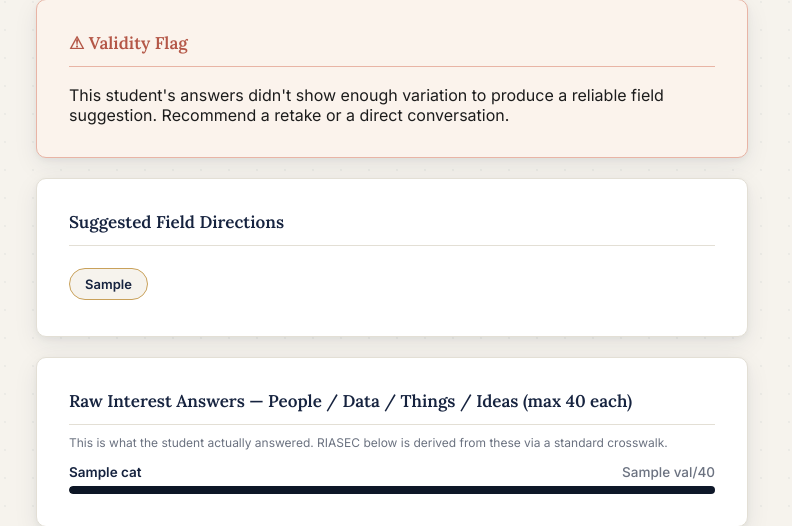
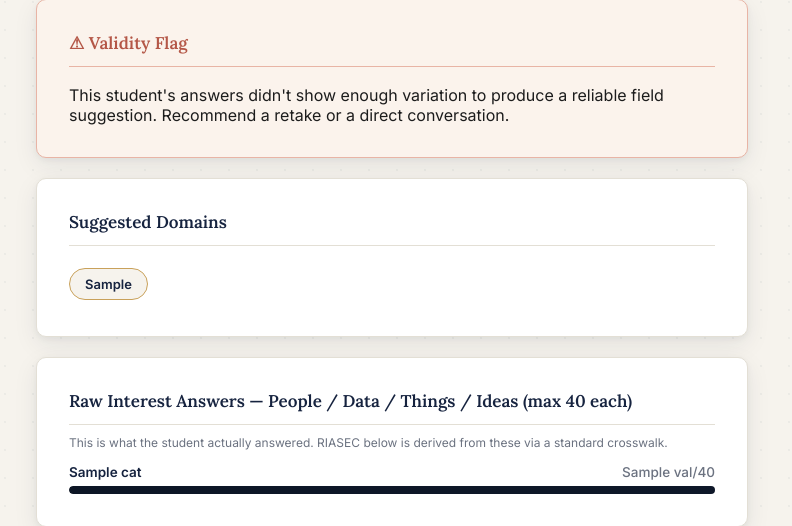
Before and after one commit to javedqarib332-art/CareerPilot-The-Citizens-Foundation-College, a Flask app: template templates/dashboard_detail.html in a window 1280 px wide. Shown: the part 307-833 px from the top of the page, without its empty margins (248-1040 px from the left). Run offline with Flask 3, Linux system fonts and the light colour scheme; the template is opened without the code that fills it: most values are stand-ins (such as "Sample title", 1, 10 or a date in 2020).

Commit message:
Update dashboard_detail.html

```diff
--- a/templates/dashboard_detail.html
+++ b/templates/dashboard_detail.html
@@ -88,10 +88,10 @@
   </div>
   {% endif %}
 
-  {% if s.suggested_fields %}
+  {% if s.suggested_domains %}
   <div class="card">
-    <h3>Suggested Field Directions</h3>
-    {% for f in s.suggested_fields %}<span class="field-tag">{{ f }}</span>{% endfor %}
+    <h3>Suggested Domains</h3>
+    {% for d in s.suggested_domains %}<span class="field-tag">{{ d }}</span>{% endfor %}
   </div>
   {% endif %}
 
```
